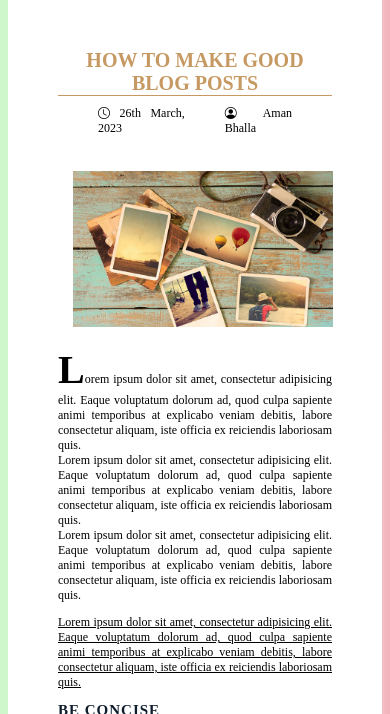
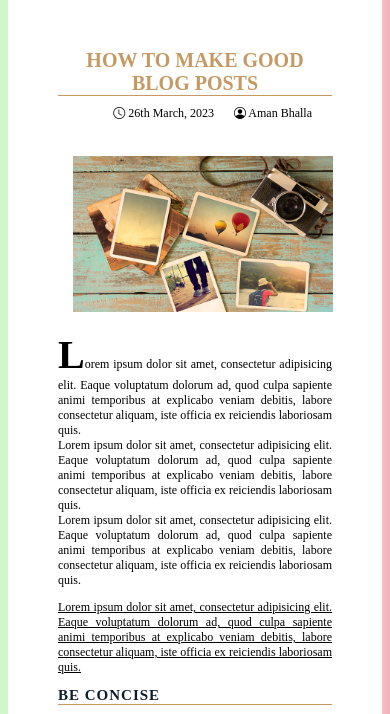
Before and after one commit to Aman50/Udacity-Personal-Blog-Website, a website: page pages/blog-1.html in a window 390 px wide. Shown: the part 71-785 px from the top of the page. Drawn offline with nearby package versions, Linux system fonts and the light colour scheme.

Commit message:
Improved responsiveness, bug fixes

```diff
--- a/css/components/_blog.css
+++ b/css/components/_blog.css
@@ -43,4 +43,9 @@
     width: 95%;
     margin: 1.5rem;
   }
+
+  .blog__meta {
+    gap: 2rem;
+    padding: 0 2rem;
+  }
 }
--- a/css/components/_credits.css
+++ b/css/components/_credits.css
@@ -9,8 +9,9 @@
   display: grid;
   grid-template-columns: 25% calc(100% - 25% - 10rem);
   column-gap: 3rem;
-  grid-template-areas: "avatar title"
-                       "avatar desc";
+  grid-template-areas:
+    "avatar title"
+    "avatar desc";
   grid-template-rows: auto auto;
 }
 
@@ -51,7 +52,7 @@
   transform: translate(-50%, 0%);
   text-transform: uppercase;
   font-size: 1.2rem;
-  color: --var(color-white);
+  color: var(--color-white);
   transition: all 0.8s;
   text-align: center;
 }
@@ -69,9 +70,10 @@
   .credits {
     transform: skew(0deg);
     grid-template-columns: auto;
-    grid-template-areas: "title"
-                         "avatar"
-                          "desc";
+    grid-template-areas:
+      "title"
+      "avatar"
+      "desc";
   }
 
   .credits__hero,
```
